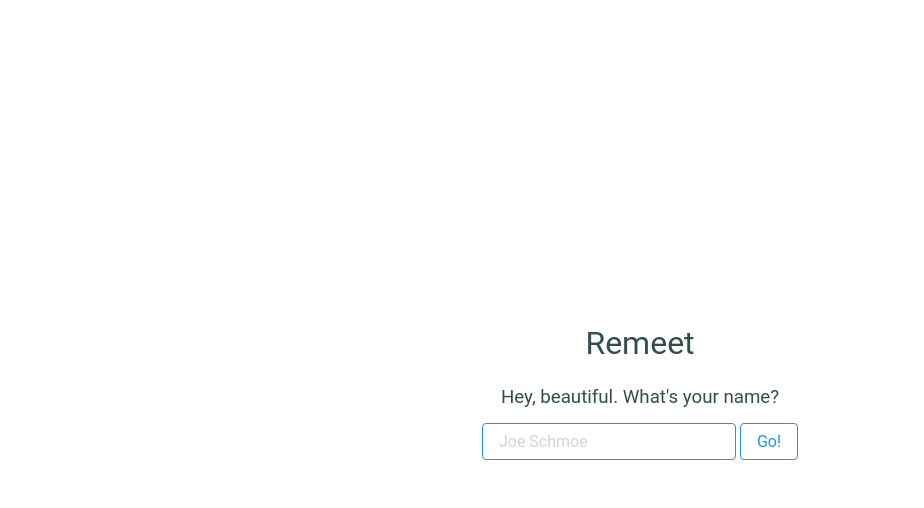
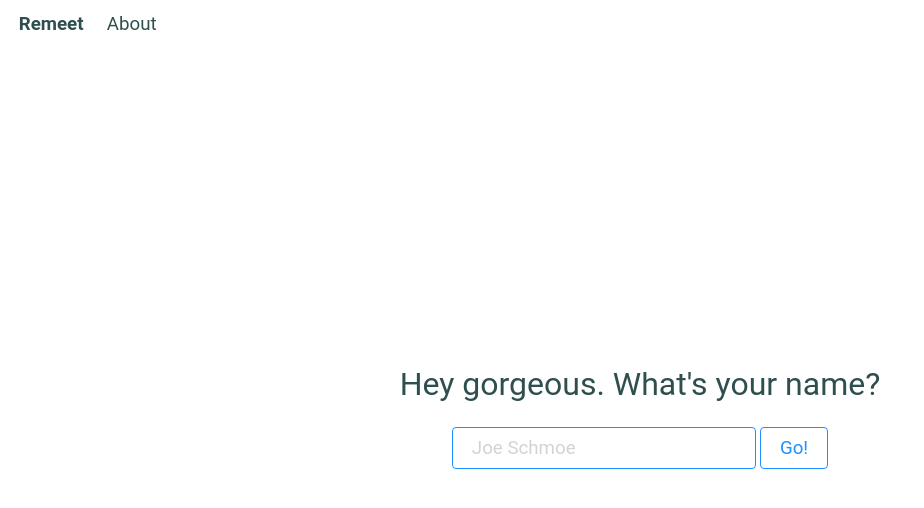
Before and after one commit to jlam55555/meetup, a website: page public/index.html in a window 1280 px wide. Shown: the whole page, without its empty margins (0-924 px from the left). Drawn offline with nearby package versions, Linux system fonts and the light colour scheme; no server answers.

Commit message:
added new ui

```diff
--- a/public/index.html
+++ b/public/index.html
@@ -12,6 +12,14 @@
   </head>
   <body>
     <div id='app'>
+      <div :class='{ intro: !name }' id='header'>
+        <h3 id='header-title'>
+          <strong>Remeet</strong>
+          <a class='no-link' href='//eis.jonathanlam.tech/posts/introducing-remeet' target='_blank'>About</a>
+        </h3>
+        <div v-if='name'>Welcome, {{ name }}.</div>
+        <button class='alt' v-if='channel' @click='leaveChannel'>Leave channel</button>
+      </div>
       <component
         :is='currentView'
         :socket='socket'
--- a/public/main.js
+++ b/public/main.js
@@ -2,12 +2,11 @@
 let IntroComponent = {
   template: `<div id='container'>
   <div id='intro-container'>
-    <h1>Remeet</h1>
-    <h3>{{ ethosGreeting }} What's your name?</h3>
-    <p>
+    <h1>{{ ethosGreeting }} What's your name?</h1>
+    <h3>
       <input type='text' v-model='name' placeholder='Joe Schmoe' @keyup.enter='submitName' autofocus>
       <button @click='submitName'>Go!</button>
-    </p>
+    </h3>
   </div>
 </div>`,
   data() {
@@ -26,7 +25,7 @@ let IntroComponent = {
       'Howdy there.',
       'You look great today.',
       'Hey!',
-      'Hey, beautiful.',
+      'Hey gorgeous.',
       'Nice to see you here.'
     ];
     this.ethosGreeting = ethosGreetings[Math.floor(Math.random() * ethosGreetings.length)];
@@ -37,8 +36,6 @@ let IntroComponent = {
 let ChannelComponent = {
   template: `<div id='container'>
   <div id='create-channel'>
-    <h1>Remeet</h1>
-    <p>Welcome, {{ name }}.</p>
     <h3>Create a channel</h3>
     <input class='alt' type='text' placeholder='channel name' v-model='channelName' /><br>
     <input class='alt' type='text' placeholder='channel key' v-model='channelKey' @keyup.enter='createChannel' /><br>
@@ -61,8 +58,7 @@ let ChannelComponent = {
   </div>
 </div>`,
   props: {
-    socket: Object,
-    name: String
+    socket: Object
   },
   data() {
     return {
@@ -110,12 +106,9 @@ let ChannelComponent = {
 let ChatComponent = {
   template: `<div id='container'>
   <div id='channel-data'>
-    <h1>Remeet</h1>
     <div class='group'>
       <p>Channel: {{ channelData.name }}</p>
       <p>Channel key: {{ channelData.key }}</p>
-      <p>Your name: {{ name }}</p>
-      <p><button @click='leaveChannel'>Leave channel</button></p>
     </div>
     <div class='group' id='members-group'>
       <h3>Members</h3>
@@ -189,10 +182,6 @@ let ChatComponent = {
         this.socket.emit('sendMessage', this.message.trim());
         this.message = '';
       }
-    },
-    leaveChannel() {
-      this.socket.emit('leaveChannel');
-      this.$emit('toggle-view');
     },
     disconnect(pcObject) {
       pcObject.pc.close();
@@ -375,6 +364,10 @@ new Vue({
     setName(name) {
       this.name = name;
       this.socket.emit('*name', this.name, _sid => this.sid = _sid);
+    },
+    leaveChannel() {
+      this.socket.emit('leaveChannel');
+      this.toggleView();
     }
   },
   computed: {
--- a/public/main.scss
+++ b/public/main.scss
@@ -22,14 +22,47 @@ body, html, #app, #container {
   margin: 0;
   height: 100%;
 }
-#container {
+#app {
   display: flex;
-  flex-direction: row;
+  flex-direction: column;
+
+  #header {
+    flex: 0 1 3em;
+    background-color: $dark-main-color;
+    color: $subtle-color;
+    display: flex;
+    flex-direction: row;
+    align-items: center;
+
+    &.intro {
+      background-color: transparent;
+      color: $dark-main-color;
+    }
+    * {
+      margin: 0 1em 0 0;
+    }
+    #header-title {
+      flex: 1 0 0;
+      margin-left: 1em;
+    }
+  }
+  #container {
+    flex: 1 0 0;
+    display: flex;
+    flex-direction: row;
+  }
 }
 
 // tag styles
 ::placeholder {
   color: $main-color;
+}
+a.no-link {
+  color: inherit;
+  text-decoration: none;
+}
+a.no-link:hover {
+  text-decoration: underline;
 }
 button, input, select {
   font-size: inherit;
```
Also changed, not shown: public/main.css, 1 other file.
